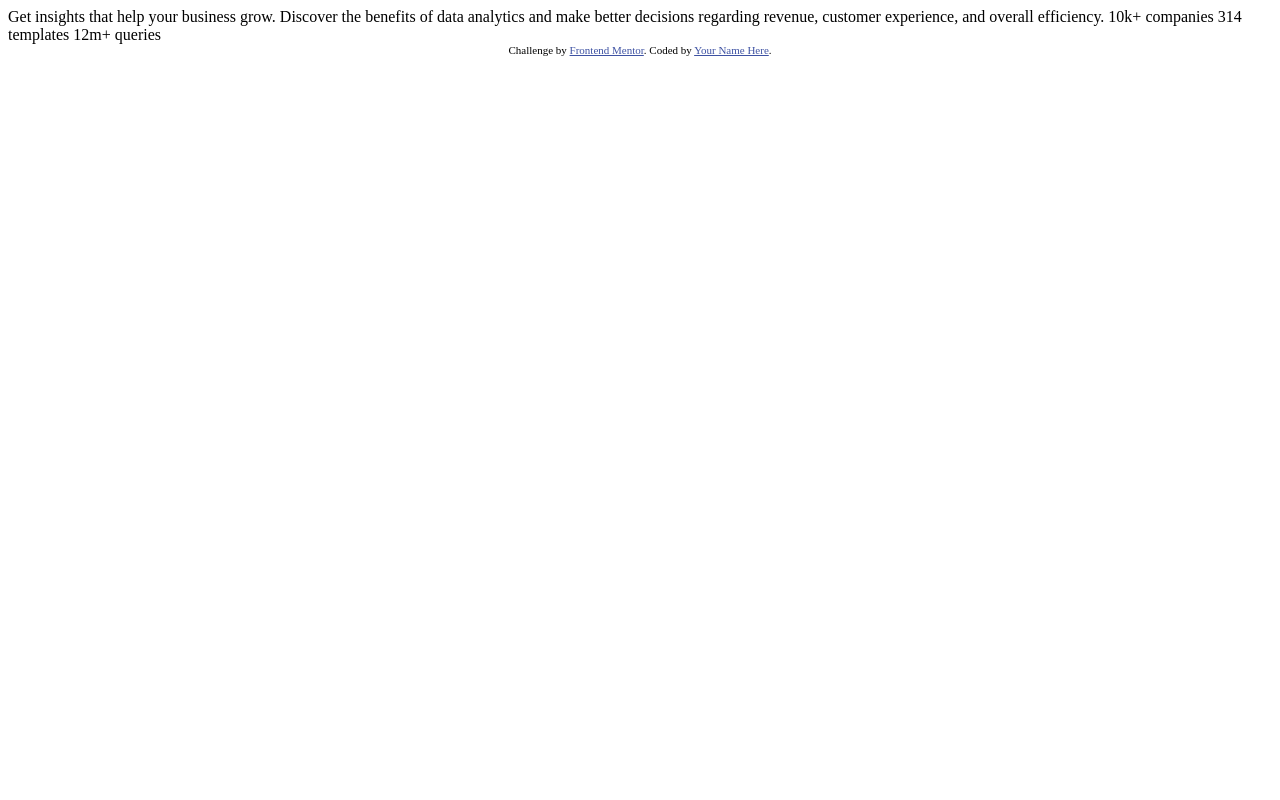
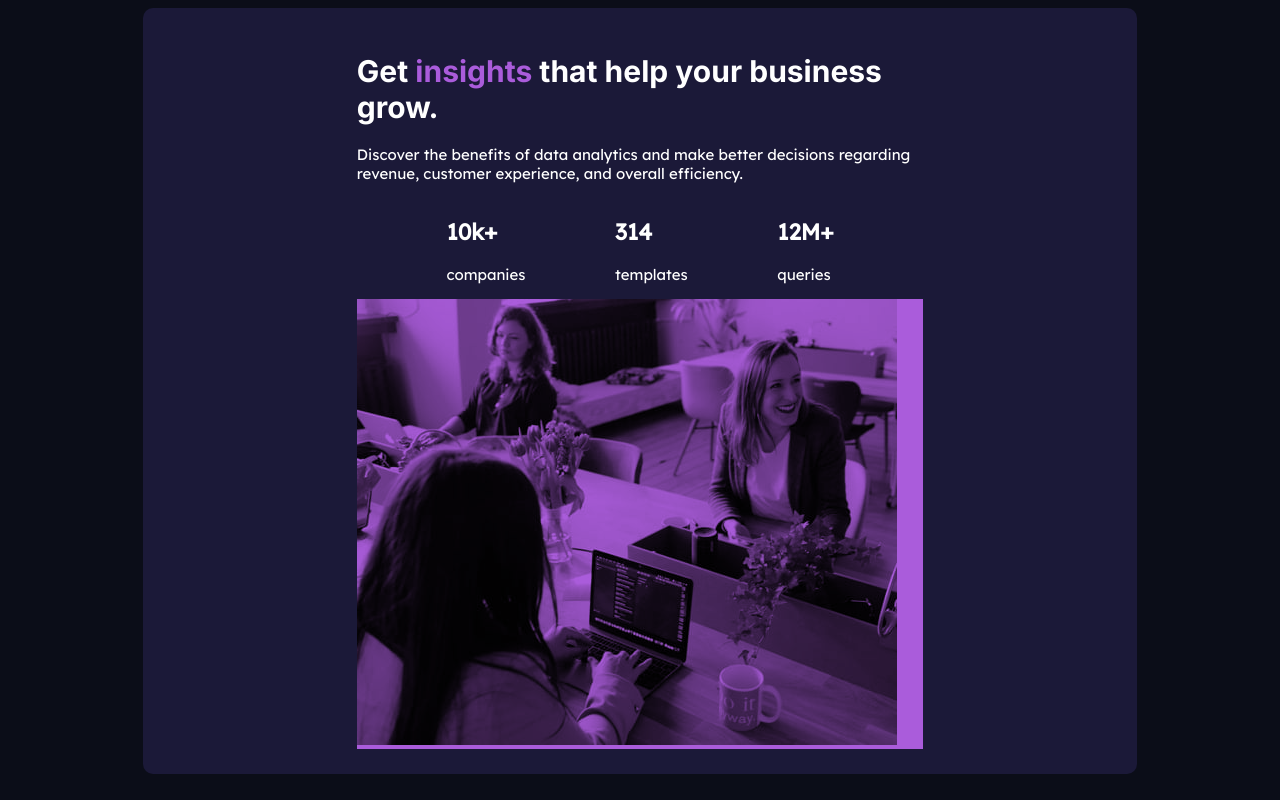
Before and after one commit to LenyPython/FrontendMentor, a plain HTML site: page index.html in a window 1280 px wide. Drawn offline with Linux system fonts and the light colour scheme.

Commit message:
first try

```diff
--- a/index.html
+++ b/index.html
@@ -1,33 +1,49 @@
 <!DOCTYPE html>
 <html lang="en">
+
 <head>
   <meta charset="UTF-8">
-  <meta name="viewport" content="width=device-width, initial-scale=1.0"> <!-- displays site properly based on user's device -->
+  <meta name="viewport" content="width=device-width, initial-scale=1.0">
+  <!-- displays site properly based on user's device -->
 
   <link rel="icon" type="image/png" sizes="32x32" href="./images/favicon-32x32.png">
+  <link rel="stylesheet" href="style.css">
+  <link rel="preconnect" href="https://fonts.gstatic.com">
+  <link href="https://fonts.googleapis.com/css2?family=Inter:wght@400;700&display=swap" rel="stylesheet">
+  <link rel="preconnect" href="https://fonts.gstatic.com">
+  <link href="https://fonts.googleapis.com/css2?family=Lexend+Deca&display=swap" rel="stylesheet">
 
   <title>Frontend Mentor | Stats preview card component</title>
 
-  <!-- Feel free to remove these styles or customise in your own stylesheet 👍 -->
-  <style>
-    .attribution { font-size: 11px; text-align: center; }
-    .attribution a { color: hsl(228, 45%, 44%); }
-  </style>
 </head>
+
 <body>
+  <div id='main'>
+    <div class='container'>
+      <h1>Get <span class='accent'>insights</span> that help your business grow.</h1>
+      <p>Discover the benefits of data analytics and make better decisions
+        regarding revenue, customer experience, and overall efficiency.</p>
 
-  Get insights that help your business grow.
+      <div class='end-container'>
+        <div class='item'>
+          <h2>10k+</h2>
+          <p class='desc'>companies</p>
+        </div>
+        <div class='item'>
+          <h2>314</h2>
+          <p class='desc'>templates</p>
+        </div>
+        <div class='item'>
+          <h2>12M+</h2>
+          <p class='desc'>queries</p>
+        </div>
+      </div>
+      <div class='img-header'>
+        <img src='images/image-header-desktop.jpg' />
+      </div>
 
-  Discover the benefits of data analytics and make better decisions regarding revenue, customer
-  experience, and overall efficiency.
-
-  10k+ companies
-  314 templates
-  12m+ queries
-
-  <div class="attribution">
-    Challenge by <a href="https://www.frontendmentor.io?ref=challenge" target="_blank">Frontend Mentor</a>.
-    Coded by <a href="#">Your Name Here</a>.
+    </div>
   </div>
 </body>
+
 </html>
--- /dev/null
+++ b/style.scss
@@ -0,0 +1,71 @@
+$main-bg: hsl(233,37%,7%);
+$card-bg: hsl(244,38%,16%);
+$accent: hsl(277,64%,61%);
+
+
+body {
+	background: $main-bg;
+	font-size: 15px;
+	font-family: 'Inter', sans-serif;
+	display:flex;
+	justify-content: center;
+	align-items: center;
+	color: white;
+}
+p{
+font-family: 'Lexend Deca', sans-serif;
+.desc{
+color: hsl(0,0%,100%,0.6);
+text-transform: uppercase;
+}
+}
+.accent{
+	color: $accent;
+}
+
+#main{
+	background: $card-bg;
+	display: flex;
+	justify-content: center;
+	align-items: center;
+	padding:25px;
+	border-radius: 10px;
+	overflow: hidden;
+}
+div{
+	.container{
+	width:60%;
+	}
+	.info{
+	width:100%;
+	}
+	.img-header{
+		background: $accent;
+		img{
+		mix-blend-mode: multiply;
+		}
+	}
+	.end-container{
+	display:flex;
+	align-items: center;
+	justify-content: space-evenly;
+}
+.item{
+font-family: 'Lexend Deca', sans-serif;
+}
+}
+
+
+
+
+
+
+
+
+
+
+
+@media (max-width: 375px){
+
+
+}
```
Also changed, not shown: style.css (added), 3 other files.
